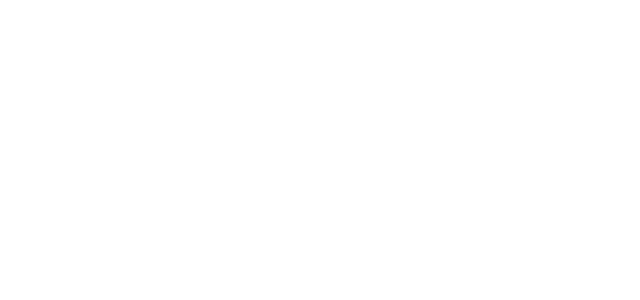
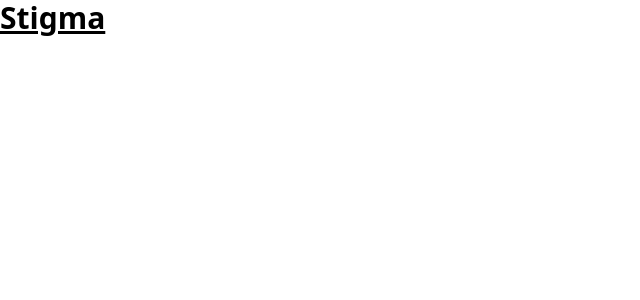
Before and after one commit to alleizon/cv-application, a React (Create React App) app: page / in a window 1280 px wide. Shown: the top 300 px of the page, without its empty margins (0-640 px from the left). Built offline with nearby package versions, Linux system fonts and the light colour scheme.

Commit message:
init tailwind.css

```diff
--- a/package.json
+++ b/package.json
@@ -34,5 +34,10 @@
       "last 1 firefox version",
       "last 1 safari version"
     ]
+  },
+  "devDependencies": {
+    "prettier": "^2.8.4",
+    "prettier-plugin-tailwindcss": "^0.2.4",
+    "tailwindcss": "^3.2.7"
   }
 }
--- a/src/App.js
+++ b/src/App.js
@@ -5,5 +5,7 @@
     super(props);
   }
 
-  render() {}
+  render() {
+    return <h1 className="text-3xl font-bold underline">Stigma</h1>;
+  }
 }
--- a/src/index.css
+++ b/src/index.css
@@ -1,13 +1,3 @@
-body {
-  margin: 0;
-  font-family: -apple-system, BlinkMacSystemFont, 'Segoe UI', 'Roboto', 'Oxygen',
-    'Ubuntu', 'Cantarell', 'Fira Sans', 'Droid Sans', 'Helvetica Neue',
-    sans-serif;
-  -webkit-font-smoothing: antialiased;
-  -moz-osx-font-smoothing: grayscale;
-}
-
-code {
-  font-family: source-code-pro, Menlo, Monaco, Consolas, 'Courier New',
-    monospace;
-}
+@tailwind base;
+@tailwind components;
+@tailwind utilities;
--- /dev/null
+++ b/tailwind.config.js
@@ -0,0 +1,8 @@
+/** @type {import('tailwindcss').Config} */
+module.exports = {
+  content: ["./src/**/*.{js,jsx,ts,tsx}"],
+  theme: {
+    extend: {},
+  },
+  plugins: [],
+};
```
Also changed, not shown: 1 other file (tests, documents, lock files or other folders).
